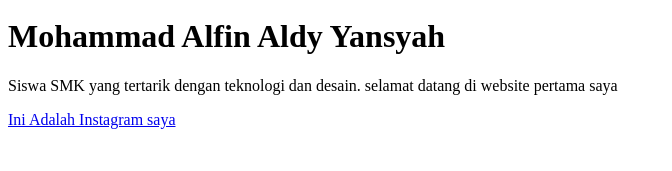
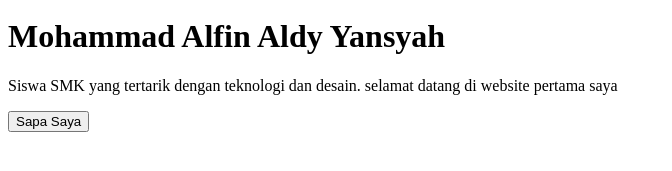
Before and after one commit to AlfinAnjay/wesite-portofolio, a plain HTML site: page index.html in a window 1280 px wide. Shown: the part 29-200 px from the top of the page, without its empty margins (0-672 px from the left). Drawn offline with Linux system fonts and the light colour scheme.

Commit message:
Update index.html

```diff
--- a/index.html
+++ b/index.html
@@ -4,12 +4,15 @@
     <meta charset="UTF-8">
     <meta name="viewport" content="width=device-width, initial-scale=1.0">
     <title>Document</title>
-   <link rel="stylesheet" href="style.css">
+    <link rel="stylesheet" href="style.css">
 </head>
 <body>
-    <img src="alfin.jpg" alt="Foto Profil Saya">
-    <h1>Mohammad Alfin Aldy Yansyah</h1>
-    <p>Siswa SMK yang tertarik dengan teknologi dan desain. selamat datang di website pertama saya</p>
-    <a href="https:/www.instagram.com/alfnaldy">Ini Adalah Instagram saya</a>
+    <div class="kartu-profil">
+        <img src="alfin.jpg" alt="Foto Profil Saya">
+        <h1>Mohammad Alfin Aldy Yansyah</h1>
+        <p>Siswa SMK yang tertarik dengan teknologi dan desain. selamat datang di website pertama saya</p>
+        <a href="https:/www.instagram.com/alfnaldy"></a>
+        <button class='sapaButton' name='sapaButton' id='sapaButton'>Sapa Saya</button>
+    </div>
 </body>
 </html>
```
